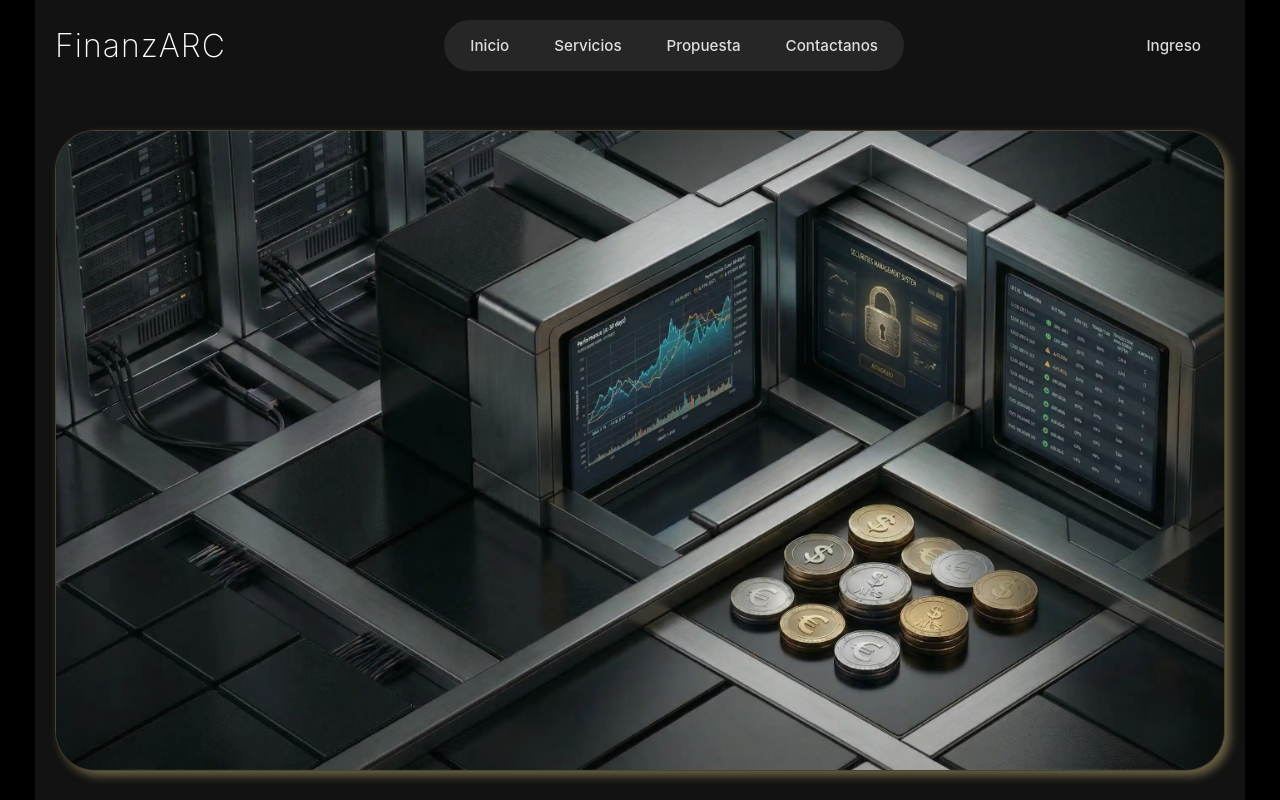
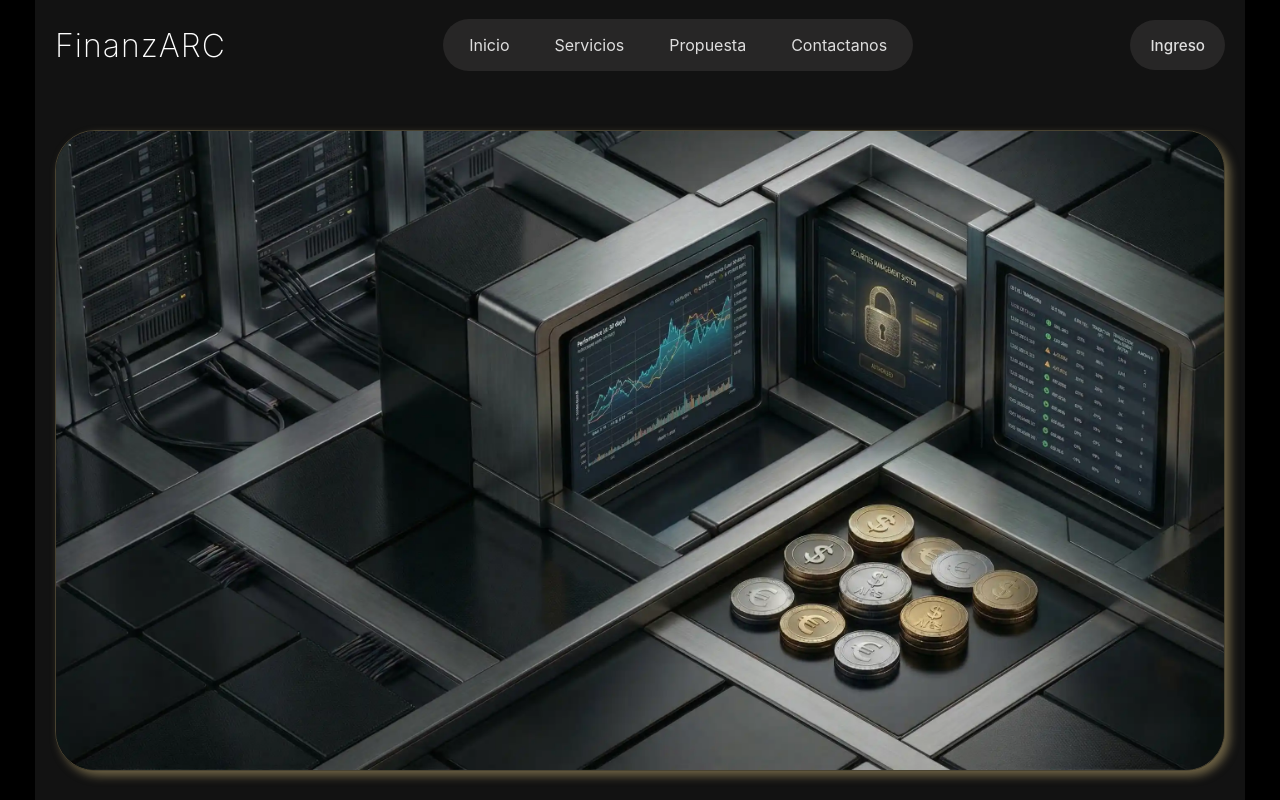
Before and after one commit to avil11/FinanzArc, a React (Vite) app: page / in a window 1280 px wide. Shown: the top 800 px of the page. Built offline with nearby package versions, Linux system fonts and the light colour scheme.

Commit message:
Arreglado redireccion de navbar sin estar registrado en la pagina

```diff
--- a/src/componentes/Footer/Footer.jsx
+++ b/src/componentes/Footer/Footer.jsx
@@ -35,7 +35,7 @@ const Footer = () => {
   ];
 
   return (
-    <div className="layou-display">
+    <div className="layou-display" id="contacto">
       <footer className="footer-principal">
         <div className="footer-contenido">
           {/* Izquierda: Branding */}
--- a/src/componentes/NavBar/Navbar.css
+++ b/src/componentes/NavBar/Navbar.css
@@ -5,21 +5,17 @@
     padding: 0;
     font-family: 'Inter', -apple-system, sans-serif;
 }
-
 .navbar-container {
     width: 100%;
     background-color: #000000;
-    /* Fondo oscuro total */
     display: flex;
     justify-content: center;
     align-items: center;
     height: 90px;
-    /* Un poco más de aire */
     position: sticky;
     top: 0;
     z-index: 1000;
 }
-
 .nav-content {
     background-color: #121212;
     width: 100%;
@@ -30,8 +26,6 @@
     align-items: center;
     padding: 0 20px;
 }
-
-/* --- Logo --- */
 .logo-text {
     font-size: 2rem;
     font-weight: 200;
@@ -39,81 +33,62 @@
     letter-spacing: 1px;
     position: relative;
     z-index: 1100;
-    /* Para que quede por encima del menú móvil */
 }
-
-/* --- Menú Central Estilo Píldora --- */
 .menu-pill {
     display: flex;
     background-color: #272626;
     padding: 6px;
     border-radius: 50px;
-    /* Forma de píldora perfecta */
     gap: 5px;
     transition: box-shadow 0.3s ease;
     align-items: center;
 }
-
 .menu-pill:hover {
     box-shadow: 0px 0px 15px rgba(200, 178, 119, 0.2);
 }
 
-.nav-link {
-    text-decoration: none;
+/* === ANIMACIÓN DE SUBRAYADO CORTO Y CENTRADO ==== */
+.nav-link, .login-button {
+    text-decoration: none !important;
     color: #ffffffd8;
+    position: relative;
     padding: 10px 20px;
-    border-radius: 40px;
-    font-size: 0.95rem;
-    font-weight: 500;
-    transition: all 0.3s ease;
+    display: inline-flex;
+    align-items: center;
+    justify-content: center;
+    transition: color 0.3s ease;
+}
+.nav-link:after, .login-button:after {
+    content: '';
+    position: absolute;
+    bottom: 8px;
+    width: 0;
+    height: 2px;
+    background-color: white;
+    transition: width 0.3s ease;
+    left: 50%;
+    transform: translateX(-50%);
 }
 
-.nav-link:hover {
-    background-color: #3d3c3c;
+.nav-link:hover, .login-button:hover {
     color: #ffffff;
 }
 
-/* --- Sección Acceso (Copia fiel de la Píldora) --- */
-.auth-pill {
-    display: flex;
+.nav-link:hover:after, .login-button:hover:after {
+    width: 45px;
+}
+.login-button {
+    height: 50px;
     background-color: #272626;
-    /* Mismo gris que el menú central */
-    padding: 6px;
-    border-radius: 50px;
-    transition: box-shadow 0.3s ease;
-    align-items: center;
+    border: none;
+    border-radius: 40px;
+    cursor: pointer;
+    font-size: 0.95rem;
+    font-weight: 500;
 }
-
-/* Mismo efecto hover que el menú central */
-.auth-pill:hover {
+.login-button:hover {
     box-shadow: 0px 0px 15px rgba(200, 178, 119, 0.2);
 }
-
-/* --- Estilo del Botón dentro de la píldora --- */
-.login-button {
-    background-color: transparent;
-    /* Fondo transparente para que se vea el de la píldora */
-    color: #ffffffd8;
-    border: none;
-    padding: 10px 24px;
-    border-radius: 40px;
-    font-size: 0.95rem;
-    font-weight: 500;
-    cursor: pointer;
-    transition: all 0.3s ease;
-}
-
-/* Efecto al pasar el mouse sobre el botón (igual que los links del menú) */
-.login-button:hover {
-    background-color: #3d3c3c;
-    color: #ffffff;
-}
-
-.login-button:active {
-    transform: scale(0.96);
-}
-
-/* Ocultar elementos móviles en escritorio por defecto */
 .hamburger-icon {
     display: none;
 }
@@ -122,18 +97,12 @@
     display: none;
 }
 
-
-/* =========================================
-   RESPONSIVE (MENÚ HAMBURGUESA)
-   ========================================= */
+/* === RESPONSIVE (MENÚ HAMBURGUESA) === */
 @media (max-width: 810px) {
 
-    /* 1. Ocultamos los menús normales */
     .desktop-menu {
         display: none !important;
     }
-
-    /* 2. Mostramos y estilizamos el icono de hamburguesa */
     .hamburger-icon {
         display: flex;
         flex-direction: column;
@@ -142,10 +111,7 @@
         height: 24px;
         cursor: pointer;
         z-index: 1100;
-        /* Siempre visible por encima de la capa */
     }
-
-    /* Las 3 rayitas */
     .hamburger-icon span {
         display: block;
         width: 100%;
@@ -155,25 +121,18 @@
         transition: all 0.3s linear;
         transform-origin: 1px;
     }
-
-    /* Animación para convertir en 'X' al abrir */
     .hamburger-icon.open span:nth-child(1) {
         top: 10px;
-        /* EL SECRETO 2: scale(0.85) achica sutilmente la línea para que la X no se vea gigante */
         transform: rotate(45deg) scale(0.85);
     }
 
     .hamburger-icon.open span:nth-child(2) {
         opacity: 0;
-        /* En lugar de moverla, la colapsamos en el centro */
         transform: scale(0);
     }
-
     .hamburger-icon.open span:nth-child(3) {
         transform: rotate(-45deg) scale(0.85);
     }
-
-    /* 3. El Menú Desplegable (Capa que cubre toda la pantalla) */
     .mobile-menu-overlay {
         display: flex;
         position: fixed;
@@ -182,27 +141,20 @@
         width: 100vw;
         height: 100vh;
         background-color: #000000;
-        /* Fondo oscuro */
         z-index: 1050;
-        /* Por debajo del logo y la hamburguesa */
         flex-direction: column;
         justify-content: center;
         align-items: center;
-
-        /* Animación de entrada */
         opacity: 0;
         pointer-events: none;
         transform: translateY(-20px);
         transition: opacity 0.3s ease, transform 0.3s ease;
     }
-
     .mobile-menu-overlay.open {
         opacity: 1;
         pointer-events: all;
         transform: translateY(0);
     }
-
-    /* 4. Estilos de los links dentro del menú móvil */
     .mobile-menu-content {
         display: flex;
         flex-direction: column;
@@ -211,38 +163,30 @@
         width: 100%;
     }
 
-    /* =========================================
-       LINKS DEL MENÚ MÓVIL
-       ========================================= */
+    /* === LINKS DEL MENÚ MÓVIL === */
     .mobile-link {
         color: #ffffff;
         font-size: 1.5rem;
         font-weight: 300;
         text-transform: uppercase;
         letter-spacing: 2px;
-        display: inline-block; /* Obligatorio para que el 'transform' funcione bien en links */
-
-        /* TRUCO PARA EL SUBRAYADO SUAVE */
+        display: inline-block;
         text-decoration: underline;
-        text-decoration-color: transparent; /* Empieza invisible */
-        text-underline-offset: 6px; /* Lo separa un poco del texto para más elegancia */
-
-        /* ANIMACIÓN PARA TODO (Color, tamaño y subrayado) */
+        text-decoration-color: transparent;
+        text-underline-offset: 6px;
         transition: all 0.3s ease;
     }
 
     .mobile-link:hover {
-        text-decoration-color: #ffffff; /* El subrayado aparece suavemente */
+        text-decoration-color: #ffffff;
     }
 
     .mobile-link:active {
-        color: #c8b277; /* Color dorado al presionar */
-        transform: scale(1.05); /* Lo cambié a 1.05 parejo para que no se estire solo a lo alto, se siente más natural */
+        color: #c8b277;
+        transform: scale(1.05);
     }
 
-    /* =========================================
-       BOTÓN DE LOGIN MÓVIL
-       ========================================= */
+    /*--- BOTÓN DE LOGIN MÓVIL ---*/
     .mobile-login-button {
         font-weight: 400;
         text-transform: uppercase;
@@ -265,16 +209,13 @@
     }
 
     .mobile-login-button:hover {
-        text-decoration-color: #ffffff; /* El subrayado aparece suavemente */
+        text-decoration-color: #ffffff;
     }
 
     .mobile-login-button:active {
-    /* 0px X, 0px Y, 20px de difuminado, Color */
-    box-shadow: 0px 5px 15px #c8b277;
-    transform: scale(0.96);
-}
+        box-shadow: 0px 5px 15px #c8b277;
+        transform: scale(0.96);
+    }
 }
 
-@media (max-width:480px) {
-
-}
+@media (max-width:480px) {}
--- a/src/componentes/NavBar/Navbar.jsx
+++ b/src/componentes/NavBar/Navbar.jsx
@@ -1,20 +1,33 @@
 import React, { useState, useEffect } from "react";
-import { Link, useNavigate } from "react-router-dom";
+import { Link, useNavigate, useLocation } from "react-router-dom"; // Agregamos useLocation
 import "../NavBar/Navbar.css";
-// 1. NUEVO: Importamos el componente del modal (Asegúrate de poner la ruta correcta hacia tu archivo)
+// 1. NUEVO: Importamos el componente del modal
 import InicioSesion from "../../paginas/inicio/InicioSesion/InicioSesion";
 
 const Navbar = () => {
   const navigate = useNavigate();
+  const { hash } = useLocation(); // Detectamos el hash de la URL (#inicio, #servicio, etc.)
   const [isMobileMenuOpen, setIsMobileMenuOpen] = useState(false);
-
-  // 2. NUEVO: Estado para abrir/cerrar el modal desde el Navbar
   const [modalAbierto, setModalAbierto] = useState(false);
-
-  // Usamos un estado para el login para que React re-renderice al cambiar
   const [isLoggedIn, setIsLoggedIn] = useState(!!localStorage.getItem("Token"));
 
-  // Sincronizar el estado de login (útil si el token cambia sin recargar la página)
+// --- LÓGICA DE SCROLL CALIBRADA ---
+  useEffect(() => {
+    if (hash) {
+      const id = hash.replace("#", "");
+      const element = document.getElementById(id);
+      if (element) {
+        setTimeout(() => {
+          // Calculamos la posición del elemento menos el alto del navbar (ej: 80px)
+          const yOffset = -80;
+          const y = element.getBoundingClientRect().top + window.pageYOffset + yOffset;
+
+          window.scrollTo({ top: y, behavior: "smooth" });
+        }, 100);
+      }
+    }
+  }, [hash]);
+
   useEffect(() => {
     const checkToken = () => {
       setIsLoggedIn(!!localStorage.getItem("Token"));
@@ -28,13 +41,11 @@ const Navbar = () => {
     if (isLoggedIn) {
       navigate("/dashboard");
     } else {
-      // 3. MODIFICADO: En lugar de navegar a "/registro", encendemos el modal
       setModalAbierto(true);
     }
   };
 
   const handleLogout = () => {
-    // Nota extra: Cambié "token" por "Token" para que coincida exactamente con tu useEffect
     localStorage.removeItem("Token");
     setIsLoggedIn(false);
     closeMobileMenu();
@@ -72,19 +83,20 @@ const Navbar = () => {
             </>
           ) : (
             <>
-              <Link to="/" className="nav-link">Inicio</Link>
-              <Link to="/servicios" className="nav-link">Servicios</Link>
-              <Link to="/propuesta" className="nav-link">Propuesta</Link>
-              <Link to="/contacto" className="nav-link">Contactanos</Link>
+              {/* Rutas con Hash para redirigir a apartados */}
+              <Link to="/#inicio" className="nav-link">Inicio</Link>
+              <Link to="/#servicio" className="nav-link">Servicios</Link>
+              <Link to="/#propuesta" className="nav-link">Propuesta</Link>
+              <Link to="/#contacto" className="nav-link">Contactanos</Link>
             </>
           )}
         </div>
 
-        {/* Sección Acceso */}
+        {/* --- SECCION DE ACCESO */}
         <div className="auth-section desktop-menu">
           <div className="">
             {isLoggedIn ? (
-              <button   style={{display: 'none'}}>
+              <button style={{display: 'none'}}>
                 Cerrar Sesión
               </button>
             ) : (
@@ -112,7 +124,6 @@ const Navbar = () => {
               <>
                 <Link to="/principal" className="mobile-link" onClick={closeMobileMenu}>Principal</Link>
                 <Link to="/ingreso" className="mobile-link" onClick={closeMobileMenu}>Ingresos</Link>
-                <Link to="/ahorro" className="mobile-link" onClick={closeMobileMenu}>Ahorros</Link>
                 <Link to="/gasto" className="mobile-link" onClick={closeMobileMenu}>Gastos</Link>
                 <Link to="/perfil" className="mobile-link" onClick={closeMobileMenu}>Mi Perfil</Link>
                 <button onClick={handleLogout} className="mobile-login-button logout-variant">
@@ -121,10 +132,11 @@ const Navbar = () => {
               </>
             ) : (
               <>
-                <Link to="/" className="mobile-link" onClick={closeMobileMenu}>Inicio</Link>
-                <Link to="/servicios" className="mobile-link" onClick={closeMobileMenu}>Servicios</Link>
-                <Link to="/propuesta" className="mobile-link" onClick={closeMobileMenu}>Propuesta</Link>
-                <Link to="/contacto" className="mobile-link" onClick={closeMobileMenu}>Contactanos</Link>
+
+                <Link to="/#inicio" className="mobile-link" onClick={closeMobileMenu}>Inicio</Link>
+                <Link to="/#servicio" className="mobile-link" onClick={closeMobileMenu}>Servicios</Link>
+                <Link to="/#carrousel" className="mobile-link" onClick={closeMobileMenu}>Propuesta</Link>
+                <Link to="/#contacto" className="mobile-link" onClick={closeMobileMenu}>Contactanos</Link>
                 <button onClick={handleLoginClick} className="mobile-login-button">
                   Ingreso
                 </button>
@@ -134,7 +146,6 @@ const Navbar = () => {
         </div>
       </nav>
 
-      {/* 4. NUEVO: Aquí inyectamos tu modal. Está "escondido" hasta que isOpen sea true */}
       <InicioSesion
         isOpen={modalAbierto}
         onClose={() => setModalAbierto(false)}
--- a/src/paginas/Principal/General/General.css
+++ b/src/paginas/Principal/General/General.css
@@ -7,7 +7,7 @@
     width: 100%;
     max-width: 1210px;
     margin: 0 auto;
-    padding: 120px 20px 60px 20px;
+    padding: 100px 20px 60px 20px;
     box-sizing: border-box;
     display: flex;
     flex-direction: column;
--- a/src/paginas/Principal/General/General.jsx
+++ b/src/paginas/Principal/General/General.jsx
@@ -271,6 +271,7 @@ const GastoIngreso = () => {
 
   return (
     <div className="contenedor-principal-general">
+
       <div className="seccion-encabezado-general">
         <h2>{mostrarSaludo ? `¡Bienvenido, ${nombre} ${apellido}!` : "Resumen Financiero"}</h2>
         <p style={{ color: "#888888" }}>Gestioná tu patrimonio en FinanzARC</p>
--- a/src/paginas/inicio/Inicio.jsx
+++ b/src/paginas/inicio/Inicio.jsx
@@ -7,7 +7,7 @@ const Inicio = () => {
     <div className="main-wrapper">
       {/* SECCIÓN HERO */}
 
-      <div className="containerInicio">
+      <div className="containerInicio" id="inicio">
         <div className="contenedorBackground">
           <img
             src="/Imagenes/Gemini_Generated_Image_ebcj9lebcj9lebcj.webp"
@@ -24,10 +24,7 @@ const Inicio = () => {
         </div>
       </div>
 
-
-
-      {/* SECCIÓN SOBRE EL PROYECTO / SERVICIOS */}
-      <div className="containerServicio">
+      <div className="containerServicio" id="servicio">
         <div className="containerProyecto">
           <h1>Sobre el Proyecto</h1>
           <p>
@@ -82,7 +79,7 @@ const Inicio = () => {
         </div>
       </div>
 
-      <div className="containerPropuesta">
+      <div className="containerPropuesta" id="propuesta">
         <div className="containerPropuestaIzquierda">
           <div className="introduccion">
             <h1>Toma el control absoluto de tu patrimonio</h1>
@@ -111,7 +108,7 @@ const Inicio = () => {
           <img src="/Imagenes/ImagenSobrePatrimonio.webp" alt="" />
         </div>
       </div>
-      {/* BLOQUE 2: El nuevo componente de Carrusel */}
+
     <div className="propuesta-solo-movil">
         <CarrouselPropuesta />
     </div>
```
Also changed, not shown: src/componentes/Carrousel/carrouselPropuesta-.jsx (+2 -6 lines).
